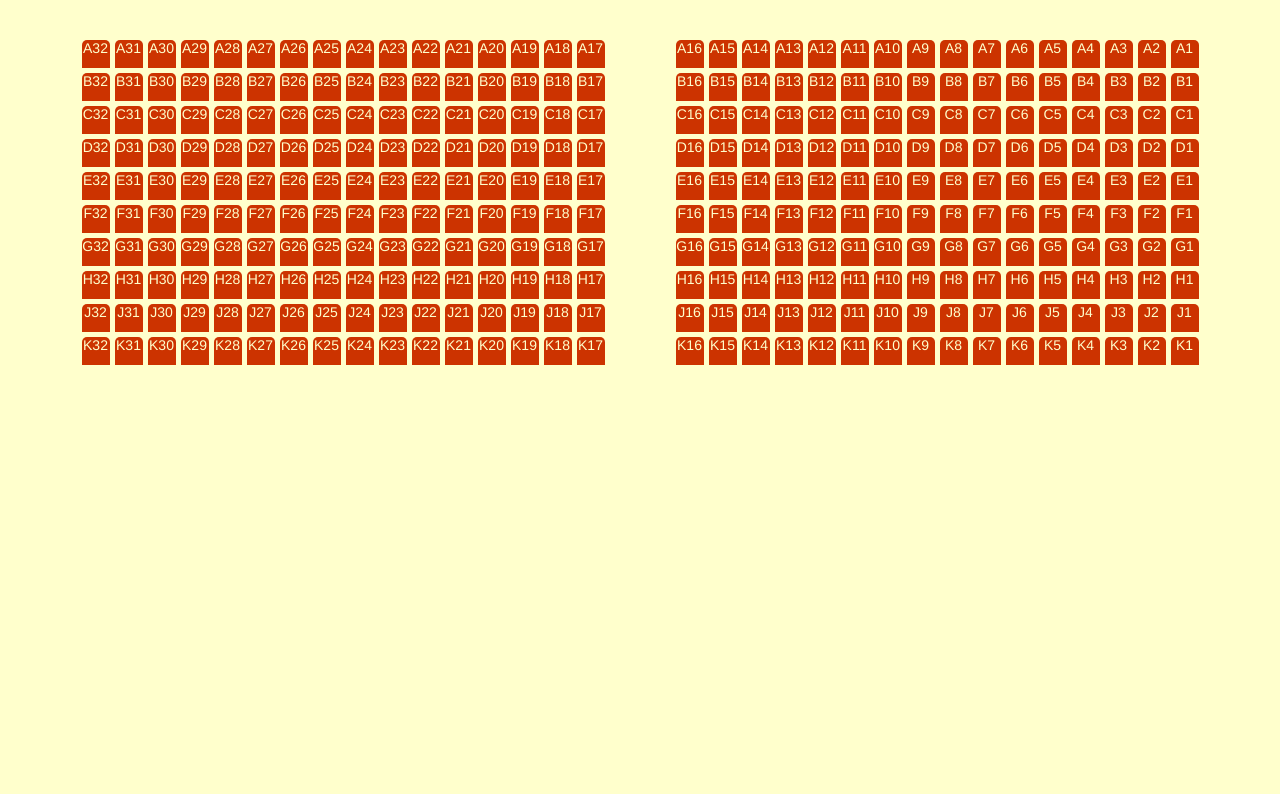
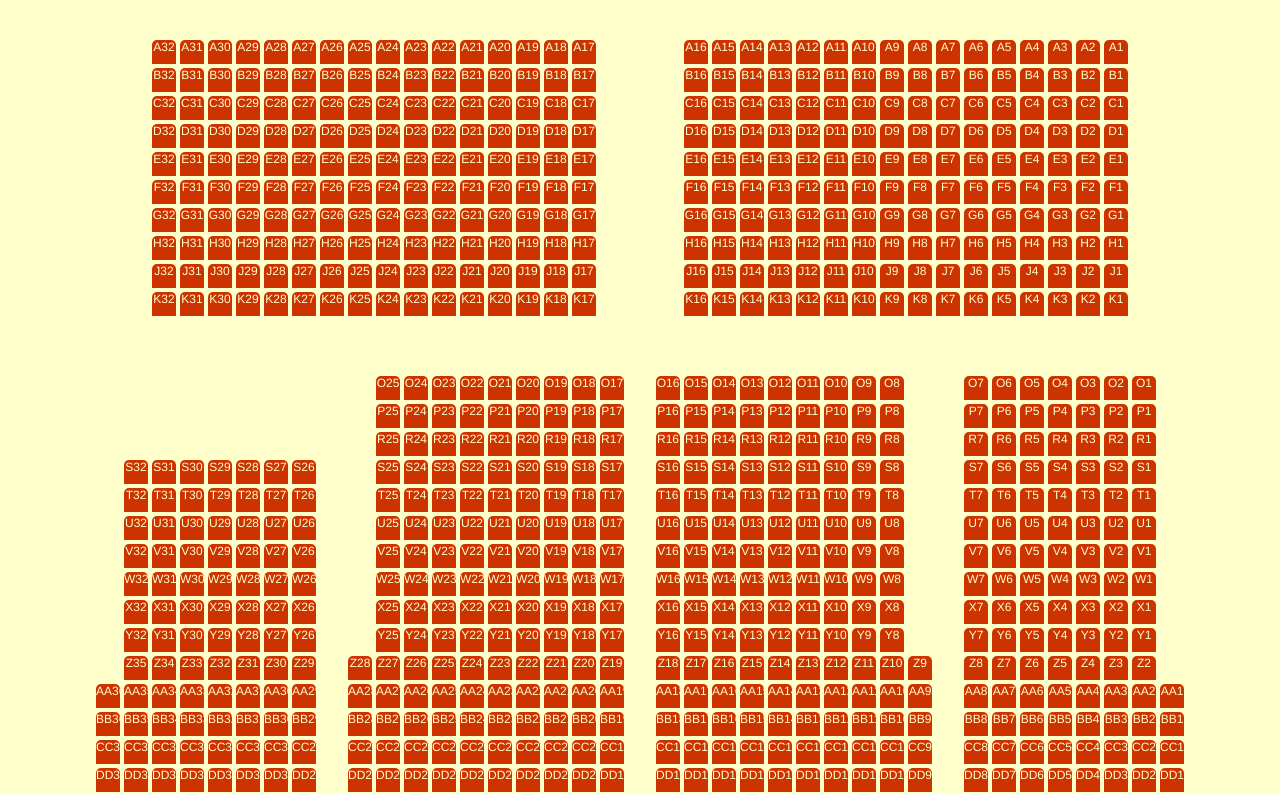
Before and after one commit to KateHoward10/steward-simulator, a Vue app: page / in a window 1280 px wide. Shown: the top 794 px of the page. Built offline with nearby package versions, Linux system fonts and the light colour scheme.

Commit message:
Add all rows

```diff
--- a/src/App.vue
+++ b/src/App.vue
@@ -12,16 +12,38 @@ export default {
   data() {
     return {
       squares: [
-        0,0,"A32","A31","A30","A29","A28","A27","A26","A25","A24","A23","A22","A21","A20","A19","A18","A17",0,0,"A16","A15","A14","A13","A12","A11","A10","A9","A8","A7","A6","A5","A4","A3","A2","A1",0,0,
-        0,0,"B32","B31","B30","B29","B28","B27","B26","B25","B24","B23","B22","B21","B20","B19","B18","B17",0,0,"B16","B15","B14","B13","B12","B11","B10","B9","B8","B7","B6","B5","B4","B3","B2","B1",0,0,
-        0,0,"C32","C31","C30","C29","C28","C27","C26","C25","C24","C23","C22","C21","C20","C19","C18","C17",0,0,"C16","C15","C14","C13","C12","C11","C10","C9","C8","C7","C6","C5","C4","C3","C2","C1",0,0,
-        0,0,"D32","D31","D30","D29","D28","D27","D26","D25","D24","D23","D22","D21","D20","D19","D18","D17",0,0,"D16","D15","D14","D13","D12","D11","D10","D9","D8","D7","D6","D5","D4","D3","D2","D1",0,0,
-        0,0,"E32","E31","E30","E29","E28","E27","E26","E25","E24","E23","E22","E21","E20","E19","E18","E17",0,0,"E16","E15","E14","E13","E12","E11","E10","E9","E8","E7","E6","E5","E4","E3","E2","E1",0,0,
-        0,0,"F32","F31","F30","F29","F28","F27","F26","F25","F24","F23","F22","F21","F20","F19","F18","F17",0,0,"F16","F15","F14","F13","F12","F11","F10","F9","F8","F7","F6","F5","F4","F3","F2","F1",0,0,
-        0,0,"G32","G31","G30","G29","G28","G27","G26","G25","G24","G23","G22","G21","G20","G19","G18","G17",0,0,"G16","G15","G14","G13","G12","G11","G10","G9","G8","G7","G6","G5","G4","G3","G2","G1",0,0,
-        0,0,"H32","H31","H30","H29","H28","H27","H26","H25","H24","H23","H22","H21","H20","H19","H18","H17",0,0,"H16","H15","H14","H13","H12","H11","H10","H9","H8","H7","H6","H5","H4","H3","H2","H1",0,0,
-        0,0,"J32","J31","J30","J29","J28","J27","J26","J25","J24","J23","J22","J21","J20","J19","J18","J17",0,0,"J16","J15","J14","J13","J12","J11","J10","J9","J8","J7","J6","J5","J4","J3","J2","J1",0,0,
-        0,0,"K32","K31","K30","K29","K28","K27","K26","K25","K24","K23","K22","K21","K20","K19","K18","K17",0,0,"K16","K15","K14","K13","K12","K11","K10","K9","K8","K7","K6","K5","K4","K3","K2","K1",0,0,
+        0,0,0,"A32","A31","A30","A29","A28","A27","A26","A25","A24","A23","A22","A21","A20","A19","A18","A17",0,0,0,"A16","A15","A14","A13","A12","A11","A10","A9","A8","A7","A6","A5","A4","A3","A2","A1",0,0,0,
+        0,0,0,"B32","B31","B30","B29","B28","B27","B26","B25","B24","B23","B22","B21","B20","B19","B18","B17",0,0,0,"B16","B15","B14","B13","B12","B11","B10","B9","B8","B7","B6","B5","B4","B3","B2","B1",0,0,0,
+        0,0,0,"C32","C31","C30","C29","C28","C27","C26","C25","C24","C23","C22","C21","C20","C19","C18","C17",0,0,0,"C16","C15","C14","C13","C12","C11","C10","C9","C8","C7","C6","C5","C4","C3","C2","C1",0,0,0,
+        0,0,0,"D32","D31","D30","D29","D28","D27","D26","D25","D24","D23","D22","D21","D20","D19","D18","D17",0,0,0,"D16","D15","D14","D13","D12","D11","D10","D9","D8","D7","D6","D5","D4","D3","D2","D1",0,0,0,
+        0,0,0,"E32","E31","E30","E29","E28","E27","E26","E25","E24","E23","E22","E21","E20","E19","E18","E17",0,0,0,"E16","E15","E14","E13","E12","E11","E10","E9","E8","E7","E6","E5","E4","E3","E2","E1",0,0,0,
+        0,0,0,"F32","F31","F30","F29","F28","F27","F26","F25","F24","F23","F22","F21","F20","F19","F18","F17",0,0,0,"F16","F15","F14","F13","F12","F11","F10","F9","F8","F7","F6","F5","F4","F3","F2","F1",0,0,0,
+        0,0,0,"G32","G31","G30","G29","G28","G27","G26","G25","G24","G23","G22","G21","G20","G19","G18","G17",0,0,0,"G16","G15","G14","G13","G12","G11","G10","G9","G8","G7","G6","G5","G4","G3","G2","G1",0,0,0,
+        0,0,0,"H32","H31","H30","H29","H28","H27","H26","H25","H24","H23","H22","H21","H20","H19","H18","H17",0,0,0,"H16","H15","H14","H13","H12","H11","H10","H9","H8","H7","H6","H5","H4","H3","H2","H1",0,0,0,
+        0,0,0,"J32","J31","J30","J29","J28","J27","J26","J25","J24","J23","J22","J21","J20","J19","J18","J17",0,0,0,"J16","J15","J14","J13","J12","J11","J10","J9","J8","J7","J6","J5","J4","J3","J2","J1",0,0,0,
+        0,0,0,"K32","K31","K30","K29","K28","K27","K26","K25","K24","K23","K22","K21","K20","K19","K18","K17",0,0,0,"K16","K15","K14","K13","K12","K11","K10","K9","K8","K7","K6","K5","K4","K3","K2","K1",0,0,0,
+        ...Array.from(Array(82)).fill(0),
+        0,0,0,0,0,0,0,0,0,0,0,"O25","O24","O23","O22","O21","O20","O19","O18","O17",0,"O16","O15","O14","O13","O12","O11","O10","O9","O8",0,0,"O7","O6","O5","O4","O3","O2","O1",0,0,
+        0,0,0,0,0,0,0,0,0,0,0,"P25","P24","P23","P22","P21","P20","P19","P18","P17",0,"P16","P15","P14","P13","P12","P11","P10","P9","P8",0,0,"P7","P6","P5","P4","P3","P2","P1",0,0,
+        0,0,0,0,0,0,0,0,0,0,0,"R25","R24","R23","R22","R21","R20","R19","R18","R17",0,"R16","R15","R14","R13","R12","R11","R10","R9","R8",0,0,"R7","R6","R5","R4","R3","R2","R1",0,0,
+        0,0,"S32","S31","S30","S29","S28","S27","S26",0,0,"S25","S24","S23","S22","S21","S20","S19","S18","S17",0,"S16","S15","S14","S13","S12","S11","S10","S9","S8",0,0,"S7","S6","S5","S4","S3","S2","S1",0,0,
+        0,0,"T32","T31","T30","T29","T28","T27","T26",0,0,"T25","T24","T23","T22","T21","T20","T19","T18","T17",0,"T16","T15","T14","T13","T12","T11","T10","T9","T8",0,0,"T7","T6","T5","T4","T3","T2","T1",0,0,
+        0,0,"U32","U31","U30","U29","U28","U27","U26",0,0,"U25","U24","U23","U22","U21","U20","U19","U18","U17",0,"U16","U15","U14","U13","U12","U11","U10","U9","U8",0,0,"U7","U6","U5","U4","U3","U2","U1",0,0,
+        0,0,"V32","V31","V30","V29","V28","V27","V26",0,0,"V25","V24","V23","V22","V21","V20","V19","V18","V17",0,"V16","V15","V14","V13","V12","V11","V10","V9","V8",0,0,"V7","V6","V5","V4","V3","V2","V1",0,0,
+        0,0,"W32","W31","W30","W29","W28","W27","W26",0,0,"W25","W24","W23","W22","W21","W20","W19","W18","W17",0,"W16","W15","W14","W13","W12","W11","W10","W9","W8",0,0,"W7","W6","W5","W4","W3","W2","W1",0,0,
+        0,0,"X32","X31","X30","X29","X28","X27","X26",0,0,"X25","X24","X23","X22","X21","X20","X19","X18","X17",0,"X16","X15","X14","X13","X12","X11","X10","X9","X8",0,0,"X7","X6","X5","X4","X3","X2","X1",0,0,
+        0,0,"Y32","Y31","Y30","Y29","Y28","Y27","Y26",0,0,"Y25","Y24","Y23","Y22","Y21","Y20","Y19","Y18","Y17",0,"Y16","Y15","Y14","Y13","Y12","Y11","Y10","Y9","Y8",0,0,"Y7","Y6","Y5","Y4","Y3","Y2","Y1",0,0,
+        0,0,"Z35","Z34","Z33","Z32","Z31","Z30","Z29",0,"Z28","Z27","Z26","Z25","Z24","Z23","Z22","Z21","Z20","Z19",0,"Z18","Z17","Z16","Z15","Z14","Z13","Z12","Z11","Z10","Z9",0,"Z8","Z7","Z6","Z5","Z4","Z3","Z2",0,0,
+        0,"AA36","AA35","AA34","AA33","AA32","AA31","AA30","AA29",0,"AA28","AA27","AA26","AA25","AA24","AA23","AA22","AA21","AA20","AA19",0,"AA18","AA17","AA16","AA15","AA14","AA13","AA12","AA11","AA10","AA9",0,"AA8","AA7","AA6","AA5","AA4","AA3","AA2","AA1",0,
+        0,"BB36","BB35","BB34","BB33","BB32","BB31","BB30","BB29",0,"BB28","BB27","BB26","BB25","BB24","BB23","BB22","BB21","BB20","BB19",0,"BB18","BB17","BB16","BB15","BB14","BB13","BB12","BB11","BB10","BB9",0,"BB8","BB7","BB6","BB5","BB4","BB3","BB2","BB1",0,
+        0,"CC36","CC35","CC34","CC33","CC32","CC31","CC30","CC29",0,"CC28","CC27","CC26","CC25","CC24","CC23","CC22","CC21","CC20","CC19",0,"CC18","CC17","CC16","CC15","CC14","CC13","CC12","CC11","CC10","CC9",0,"CC8","CC7","CC6","CC5","CC4","CC3","CC2","CC1",0,
+        0,"DD36","DD35","DD34","DD33","DD32","DD31","DD30","DD29",0,"DD28","DD27","DD26","DD25","DD24","DD23","DD22","DD21","DD20","DD19",0,"DD18","DD17","DD16","DD15","DD14","DD13","DD12","DD11","DD10","DD9",0,"DD8","DD7","DD6","DD5","DD4","DD3","DD2","DD1",0,
+        0,0,"EE35","EE34","EE33","EE32","EE31","EE30","EE29",0,"EE28","EE27","EE26","EE25","EE24","EE23","EE22","EE21","EE20","EE19",0,"EE18","EE17","EE16","EE15","EE14","EE13","EE12","EE11","EE10","EE9",0,"EE8","EE7","EE6","EE5","EE4","EE3","EE2",0,0,
+        0,0,"FF35","FF34","FF33","FF32","FF31","FF30","FF29",0,"FF28","FF27","FF26","FF25","FF24","FF23","FF22","FF21","FF20","FF19",0,"FF18","FF17","FF16","FF15","FF14","FF13","FF12","FF11","FF10","FF9",0,"FF8","FF7","FF6","FF5","FF4","FF3","FF2",0,0,
+        0,0,"GG35","GG34","GG33","GG32","GG31","GG30","GG29",0,"GG28","GG27","GG26","GG25","GG24","GG23","GG22","GG21","GG20","GG19",0,"GG18","GG17","GG16","GG15","GG14","GG13","GG12","GG11","GG10","GG9",0,"GG8","GG7","GG6","GG5","GG4","GG3","GG2",0,0,
+        0,0,"HH35","HH34","HH33","HH32","HH31","HH30","HH29",0,"HH28","HH27","HH26","HH25","HH24","HH23","HH22","HH21","HH20","HH19",0,"HH18","HH17","HH16","HH15","HH14","HH13","HH12","HH11","HH10","HH9",0,"HH8","HH7","HH6","HH5","HH4","HH3","HH2",0,0,
+        0,0,"JJ35","JJ34","JJ33","JJ32","JJ31","JJ30","JJ29",0,"JJ28","JJ27","JJ26","JJ25","JJ24","JJ23","JJ22","JJ21","JJ20","JJ19",0,"JJ18","JJ17","JJ16","JJ15","JJ14","JJ13","JJ12","JJ11","JJ10","JJ9",0,"JJ8","JJ7","JJ6","JJ5","JJ4","JJ3","JJ2",0,0,
+        0,0,"KK33","KK32","KK31","KK30","KK29","KK28","KK27",0,0,"KK26","KK25","KK24","KK23","KK22","KK21","KK20","KK19","KK18",0,"KK17","KK16","KK15","KK14","KK13","KK12","KK11","KK10","KK9",0,0,"KK8","KK7","KK6","KK5","KK4","KK3","KK2",0,0,
       ]
     }
   },
@@ -46,8 +68,8 @@ body {
   text-align: center;
   display: grid;
   margin: 40px 0;
-  grid-template-columns: repeat(38, 28px);
-  grid-template-rows: repeat(10, 28px);
-  grid-gap: 5px;
+  grid-template-columns: repeat(41, 24px);
+  grid-template-rows: repeat(20, 24px);
+  grid-gap: 4px;
 }
 </style>
--- a/src/components/Seat.vue
+++ b/src/components/Seat.vue
@@ -13,11 +13,11 @@ export default {
 
 <style scoped>
   .seat {
-    width: 28px;
-    height: 28px;
+    width: 24px;
+    height: 24px;
     background-color: #cc3300;
     color: #ffffcc;
-    font-size: 14px;
+    font-size: 12px;
     border-top-left-radius: 5px;
     border-top-right-radius: 5px;
   }
```
